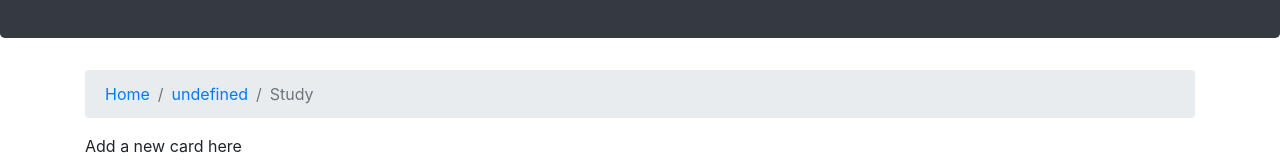
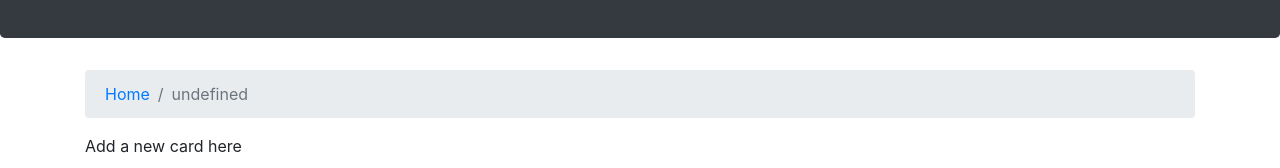
Before and after one commit to daniellukasdev/flashcards, a React (Create React App) app: page /decks/1/cards/new in a window 1280 px wide. Shown: the part 211-379 px from the top of the page. Built offline with nearby package versions, Linux system fonts and the light colour scheme; a web font is replaced by a local one.

Commit message:
refactored NavBar to be used in CreateDeck

```diff
--- a/src/Layout/Home/NavBar.js
+++ b/src/Layout/Home/NavBar.js
@@ -1,7 +1,7 @@
 import React from "react";
 import { Link } from "react-router-dom";
 
-export default function NavBar({ deckName }) {
+export default function NavBar({ rootName, isDeck = false }) {
     return (
         <nav aria-label="breadcrumb">
             <ol className="breadcrumb">
@@ -11,8 +11,13 @@ export default function NavBar({ deckName }) {
                         Home
                     </Link>
                 </li>
-                <li className="breadcrumb-item"><Link to="/decks">{`${deckName}`}</Link></li>
-                <li className="breadcrumb-item active" aria-current="page">Study</li>
+                {isDeck ? (
+                    (<li className="breadcrumb-item"><Link to="/decks">{`${rootName}`}</Link></li>)
+                    (<li className="breadcrumb-item active" aria-current="page">Study</li>)
+                    ) : (
+                    <li className="breadcrumb-item active" aria-current="page">{`${rootName}`}</li>
+
+                    )}
             </ol>
         </nav>
     );
--- a/src/Layout/Home/Study.js
+++ b/src/Layout/Home/Study.js
@@ -26,7 +26,7 @@ export default function Study({ deck, setDeck }) {
     return (
         <div>
             <div>
-                <NavBar deckName={deck.name}/>
+                <NavBar rootName={deck.name} isDeck={true}/>
             </div>
             <div>
                 <h1>{`Study: ${deck.name}`}</h1>
--- a/src/Layout/index.js
+++ b/src/Layout/index.js
@@ -4,7 +4,9 @@ import Header from "./Header";
 import NotFound from "./NotFound";
 import Home from "./Home/Home";
 import Study from "./Home/Study";
+import CreateEditDeck from "./Home/CreateEditDeck";
 import AddCard from "./Cards/AddCard";
+
 
 function Layout() {
   const [ deck, setDeck ] = useState([])
@@ -24,11 +26,14 @@ function Layout() {
           <Route exact path="/">
             <Home />
           </Route>
+          <Route path="/decks/new">
+            <CreateEditDeck />
+          </Route>
           <Route path="/decks/:deckId/study">
             <Study deck={deck} setDeck={setDeck} />
           </Route>
           <Route path="/decks/:deckId/cards/new">
-            <AddCard />
+            <AddCard deckName={deck.name}/>
           </Route>
           <Route>
             <NotFound />
```
